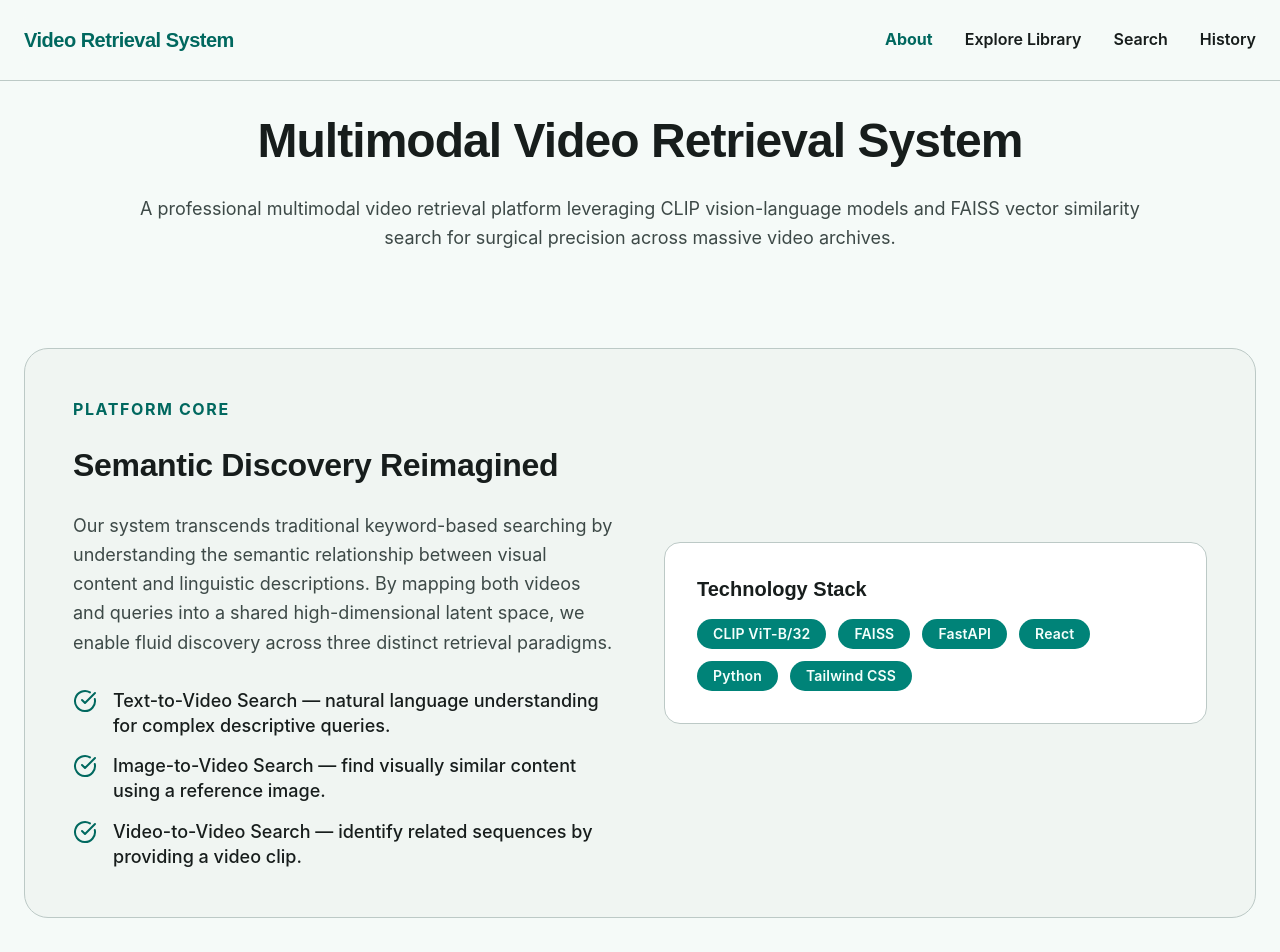
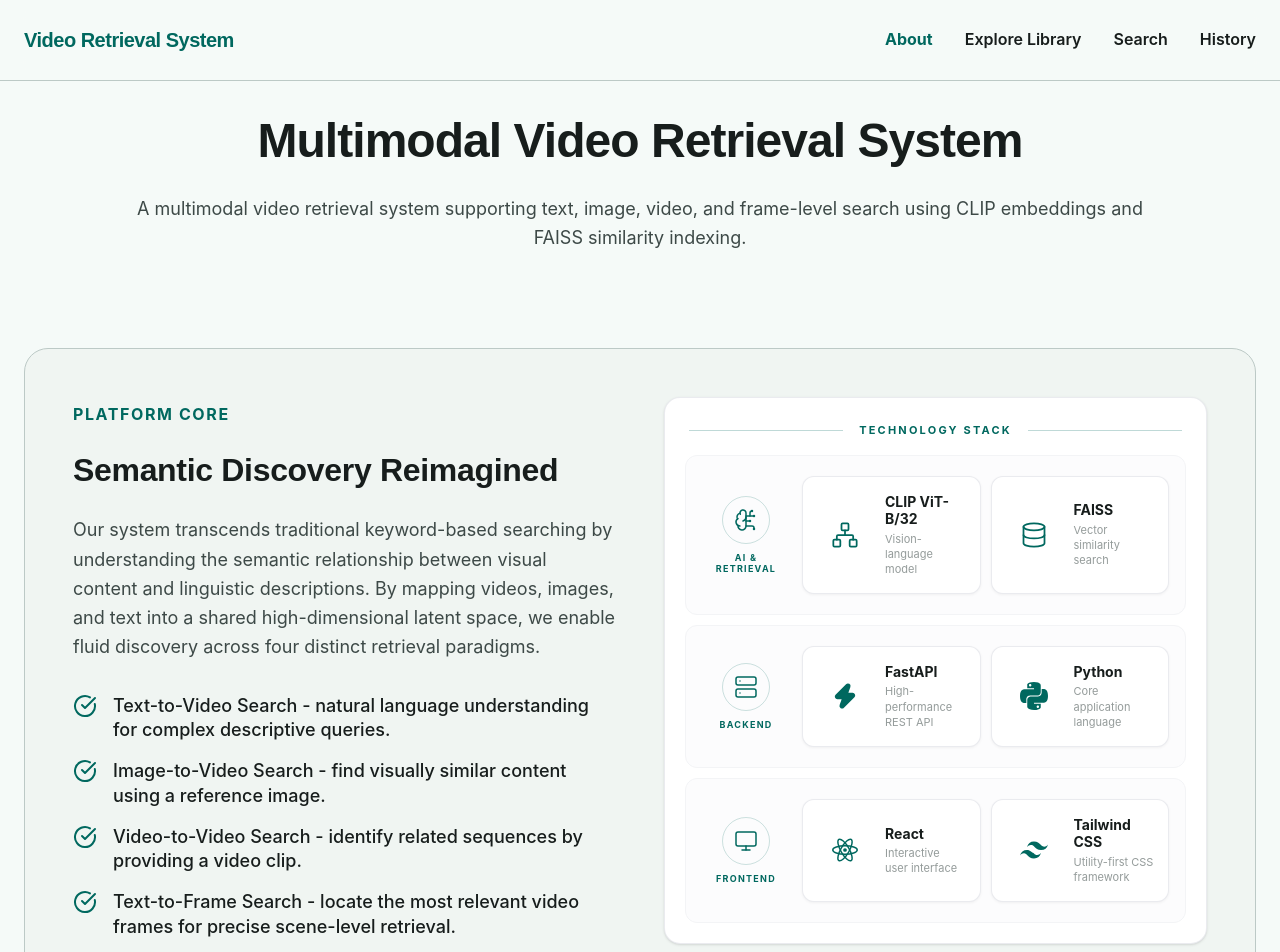
Before and after one commit to Jisansingh/video-retrievel-system, a React (Vite) app in the folder frontend/: page / in a window 1280 px wide. Shown: the top 952 px of the page. Built offline with nearby package versions, Linux system fonts and the light colour scheme.

Commit message:
about page changes

```diff
--- a/frontend/src/pages/About.jsx
+++ b/frontend/src/pages/About.jsx
@@ -1,6 +1,6 @@
 import Navbar from '../components/Navbar';
 import { Link } from 'react-router-dom';
-import { CheckCircle, Languages, Image as ImageIcon, Film, Grid3X3, Eye, PlayCircle, Search, Brain, Database, ArrowUpDown } from 'lucide-react';
+import { CheckCircle, Languages, Image as ImageIcon, Film, Grid3X3, ScanSearch, PlayCircle, Search, Brain, Database, ArrowUpDown, BrainCircuit, Server, Terminal, Monitor, Palette, Network, Zap } from 'lucide-react';
 
 export default function About() {
   return (
@@ -13,7 +13,7 @@ export default function About() {
         <section className="text-center max-w-5xl mx-auto w-full">
           <h1 className="font-display-lg text-display-lg text-on-surface mb-6 font-bold">Multimodal Video Retrieval System</h1>
           <p className="font-body-lg text-body-lg text-on-surface-variant leading-relaxed">
-            A professional multimodal video retrieval platform leveraging CLIP vision-language models and FAISS vector similarity search for surgical precision across massive video archives.
+            A multimodal video retrieval system supporting text, image, video, and frame-level search using CLIP embeddings and FAISS similarity indexing.
           </p>
         </section>
 
@@ -23,32 +23,147 @@ export default function About() {
             <span className="text-primary font-label-sm uppercase tracking-widest font-bold">Platform Core</span>
             <h2 className="font-headline-lg text-headline-lg font-bold">Semantic Discovery Reimagined</h2>
             <p className="font-body-md text-on-surface-variant leading-relaxed text-lg">
-              Our system transcends traditional keyword-based searching by understanding the semantic relationship between visual content and linguistic descriptions. By mapping both videos and queries into a shared high-dimensional latent space, we enable fluid discovery across three distinct retrieval paradigms.
+              Our system transcends traditional keyword-based searching by understanding the semantic relationship between visual content and linguistic descriptions. By mapping videos, images, and text into a shared high-dimensional latent space, we enable fluid discovery across four distinct retrieval paradigms.
             </p>
             <ul className="flex flex-col gap-4 mt-2">
               <li className="flex items-start gap-4">
                 <CheckCircle className="text-primary w-6 h-6 shrink-0" />
-                <span className="font-body-md font-medium text-on-surface text-lg leading-snug">Text-to-Video Search — natural language understanding for complex descriptive queries.</span>
+                <span className="font-body-md font-medium text-on-surface text-lg leading-snug">Text-to-Video Search - natural language understanding for complex descriptive queries.</span>
               </li>
               <li className="flex items-start gap-4">
                 <CheckCircle className="text-primary w-6 h-6 shrink-0" />
-                <span className="font-body-md font-medium text-on-surface text-lg leading-snug">Image-to-Video Search — find visually similar content using a reference image.</span>
+                <span className="font-body-md font-medium text-on-surface text-lg leading-snug">Image-to-Video Search - find visually similar content using a reference image.</span>
               </li>
               <li className="flex items-start gap-4">
                 <CheckCircle className="text-primary w-6 h-6 shrink-0" />
-                <span className="font-body-md font-medium text-on-surface text-lg leading-snug">Video-to-Video Search — identify related sequences by providing a video clip.</span>
+                <span className="font-body-md font-medium text-on-surface text-lg leading-snug">Video-to-Video Search - identify related sequences by providing a video clip.</span>
+              </li>
+              <li className="flex items-start gap-4">
+                <CheckCircle className="text-primary w-6 h-6 shrink-0" />
+                <span className="font-body-md font-medium text-on-surface text-lg leading-snug">Text-to-Frame Search - locate the most relevant video frames for precise scene-level retrieval.</span>
               </li>
             </ul>
           </div>
-          <div className="flex flex-col gap-4 p-8 bg-surface-container-lowest rounded-2xl border border-outline-variant">
-            <h3 className="font-headline-sm text-headline-sm font-bold text-on-surface">Technology Stack</h3>
-            <div className="flex flex-wrap gap-3">
-              <span className="px-4 py-2 bg-primary-container text-on-primary-container rounded-full font-label-md text-label-md font-semibold">CLIP ViT-B/32</span>
-              <span className="px-4 py-2 bg-primary-container text-on-primary-container rounded-full font-label-md text-label-md font-semibold">FAISS</span>
-              <span className="px-4 py-2 bg-primary-container text-on-primary-container rounded-full font-label-md text-label-md font-semibold">FastAPI</span>
-              <span className="px-4 py-2 bg-primary-container text-on-primary-container rounded-full font-label-md text-label-md font-semibold">React</span>
-              <span className="px-4 py-2 bg-primary-container text-on-primary-container rounded-full font-label-md text-label-md font-semibold">Python</span>
-              <span className="px-4 py-2 bg-primary-container text-on-primary-container rounded-full font-label-md text-label-md font-semibold">Tailwind CSS</span>
+          {/* Technology Stack - Premium Dashboard Layout */}
+          <div className="flex flex-col bg-white rounded-2xl border border-gray-200/80 shadow-sm overflow-hidden">
+            {/* Centered heading with decorative lines */}
+            <div className="flex items-center gap-4 px-6 pt-6 pb-4">
+              <div className="flex-1 h-px bg-primary/25"></div>
+              <span className="text-[11px] font-bold uppercase tracking-[0.2em] text-primary whitespace-nowrap">Technology Stack</span>
+              <div className="flex-1 h-px bg-primary/25"></div>
+            </div>
+
+            {/* Rows wrapper */}
+            <div className="flex flex-col gap-2.5 px-5 pb-5">
+
+              {/* AI & Retrieval Row */}
+              <div className="flex items-center gap-3 rounded-xl border border-gray-100 bg-gray-50/50 px-4 py-5">
+                {/* Category label — open, no harsh border */}
+                <div className="flex flex-col items-center justify-center gap-2 w-[88px] shrink-0">
+                  <div className="w-12 h-12 rounded-full border border-primary/20 bg-primary/8 flex items-center justify-center" style={{background: 'rgba(var(--color-primary-rgb, 13 148 136), 0.07)'}}>
+                    <BrainCircuit className="w-6 h-6 text-primary" strokeWidth={1.5} />
+                  </div>
+                  <span className="text-[9px] font-bold uppercase tracking-[0.14em] text-primary text-center leading-tight">AI &amp;<br/>Retrieval</span>
+                </div>
+
+                {/* Tech cards */}
+                <div className="flex flex-1 gap-2.5 min-w-0">
+                  <div className="flex items-center gap-3 flex-1 min-w-0 rounded-xl border border-gray-200/80 bg-white px-3.5 py-4 shadow-[0_1px_3px_rgba(0,0,0,0.05)] cursor-default transition-all duration-200 hover:-translate-y-0.5 hover:shadow-[0_4px_12px_rgba(0,0,0,0.08)] hover:border-primary/30">
+                    <div className="w-14 h-14 rounded-xl flex items-center justify-center shrink-0" style={{background: 'rgba(var(--color-primary-rgb, 13 148 136), 0.12)'}}>
+                      <Network className="w-7 h-7 text-primary" strokeWidth={1.5} />
+                    </div>
+                    <div className="min-w-0">
+                      <p className="font-bold text-[14px] text-on-surface leading-tight">CLIP ViT-B/32</p>
+                      <p className="text-[11px] text-on-surface-variant/55 leading-snug mt-1">Vision-language model</p>
+                    </div>
+                  </div>
+                  <div className="flex items-center gap-3 flex-1 min-w-0 rounded-xl border border-gray-200/80 bg-white px-3.5 py-4 shadow-[0_1px_3px_rgba(0,0,0,0.05)] cursor-default transition-all duration-200 hover:-translate-y-0.5 hover:shadow-[0_4px_12px_rgba(0,0,0,0.08)] hover:border-primary/30">
+                    <div className="w-14 h-14 rounded-xl flex items-center justify-center shrink-0" style={{background: 'rgba(var(--color-primary-rgb, 13 148 136), 0.12)'}}>
+                      <Database className="w-7 h-7 text-primary" strokeWidth={1.5} />
+                    </div>
+                    <div className="min-w-0">
+                      <p className="font-bold text-[14px] text-on-surface leading-tight">FAISS</p>
+                      <p className="text-[11px] text-on-surface-variant/55 leading-snug mt-1">Vector similarity search</p>
+                    </div>
+                  </div>
+                </div>
+              </div>
+
+              {/* Backend Row */}
+              <div className="flex items-center gap-3 rounded-xl border border-gray-100 bg-gray-50/50 px-4 py-5">
+                <div className="flex flex-col items-center justify-center gap-2 w-[88px] shrink-0">
+                  <div className="w-12 h-12 rounded-full border border-primary/20 flex items-center justify-center" style={{background: 'rgba(var(--color-primary-rgb, 13 148 136), 0.07)'}}>
+                    <Server className="w-6 h-6 text-primary" strokeWidth={1.5} />
+                  </div>
+                  <span className="text-[9px] font-bold uppercase tracking-[0.14em] text-primary text-center leading-tight">Backend</span>
+                </div>
+
+                <div className="flex flex-1 gap-2.5 min-w-0">
+                  <div className="flex items-center gap-3 flex-1 min-w-0 rounded-xl border border-gray-200/80 bg-white px-3.5 py-4 shadow-[0_1px_3px_rgba(0,0,0,0.05)] cursor-default transition-all duration-200 hover:-translate-y-0.5 hover:shadow-[0_4px_12px_rgba(0,0,0,0.08)] hover:border-primary/30">
+                    <div className="w-14 h-14 rounded-xl flex items-center justify-center shrink-0" style={{background: 'rgba(var(--color-primary-rgb, 13 148 136), 0.12)'}}>
+                      <Zap className="w-7 h-7 text-primary" strokeWidth={1.5} fill="currentColor" />
+                    </div>
+                    <div className="min-w-0">
+                      <p className="font-bold text-[14px] text-on-surface leading-tight">FastAPI</p>
+                      <p className="text-[11px] text-on-surface-variant/55 leading-snug mt-1">High-performance REST API</p>
+                    </div>
+                  </div>
+                  <div className="flex items-center gap-3 flex-1 min-w-0 rounded-xl border border-gray-200/80 bg-white px-3.5 py-4 shadow-[0_1px_3px_rgba(0,0,0,0.05)] cursor-default transition-all duration-200 hover:-translate-y-0.5 hover:shadow-[0_4px_12px_rgba(0,0,0,0.08)] hover:border-primary/30">
+                    <div className="w-14 h-14 rounded-xl flex items-center justify-center shrink-0" style={{background: 'rgba(var(--color-primary-rgb, 13 148 136), 0.12)'}}>
+                      {/* Python official logo — monochrome SVG */}
+                      <svg viewBox="0 0 24 24" fill="currentColor" className="w-7 h-7 text-primary" aria-hidden="true">
+                        <path d="M11.914 0C5.82 0 6.2 2.656 6.2 2.656l.007 2.752h5.814v.826H3.9S0 5.789 0 11.969C0 18.149 3.403 17.93 3.403 17.93h2.034v-2.875s-.11-3.402 3.347-3.402h5.766s3.236.052 3.236-3.13V3.127S18.33 0 11.914 0zm-3.2 1.809c.578 0 1.048.47 1.048 1.05s-.47 1.048-1.048 1.048c-.58 0-1.05-.47-1.05-1.048s.47-1.05 1.05-1.05z"/>
+                        <path d="M12.086 24c6.094 0 5.714-2.656 5.714-2.656l-.007-2.752H12V17.766h8.121S24 18.211 24 12.031C24 5.851 20.597 6.07 20.597 6.07h-2.034v2.875s.11 3.402-3.347 3.402H9.45s-3.236-.052-3.236 3.13v5.396S5.67 24 12.086 24zm3.2-1.809c-.578 0-1.048-.47-1.048-1.05s.47-1.048 1.048-1.048c.58 0 1.05.47 1.05 1.048s-.47 1.05-1.05 1.05z"/>
+                      </svg>
+                    </div>
+                    <div className="min-w-0">
+                      <p className="font-bold text-[14px] text-on-surface leading-tight">Python</p>
+                      <p className="text-[11px] text-on-surface-variant/55 leading-snug mt-1">Core application language</p>
+                    </div>
+                  </div>
+                </div>
+              </div>
+
+              {/* Frontend Row */}
+              <div className="flex items-center gap-3 rounded-xl border border-gray-100 bg-gray-50/50 px-4 py-5">
+                <div className="flex flex-col items-center justify-center gap-2 w-[88px] shrink-0">
+                  <div className="w-12 h-12 rounded-full border border-primary/20 flex items-center justify-center" style={{background: 'rgba(var(--color-primary-rgb, 13 148 136), 0.07)'}}>
+                    <Monitor className="w-6 h-6 text-primary" strokeWidth={1.5} />
+                  </div>
+                  <span className="text-[9px] font-bold uppercase tracking-[0.14em] text-primary text-center leading-tight">Frontend</span>
+                </div>
+
+                <div className="flex flex-1 gap-2.5 min-w-0">
+                  <div className="flex items-center gap-3 flex-1 min-w-0 rounded-xl border border-gray-200/80 bg-white px-3.5 py-4 shadow-[0_1px_3px_rgba(0,0,0,0.05)] cursor-default transition-all duration-200 hover:-translate-y-0.5 hover:shadow-[0_4px_12px_rgba(0,0,0,0.08)] hover:border-primary/30">
+                    <div className="w-14 h-14 rounded-xl flex items-center justify-center shrink-0" style={{background: 'rgba(var(--color-primary-rgb, 13 148 136), 0.12)'}}>
+                      {/* React official atom logo — monochrome SVG */}
+                      <svg viewBox="0 0 24 24" fill="none" stroke="currentColor" strokeWidth="1.25" strokeLinecap="round" className="w-7 h-7 text-primary" aria-hidden="true">
+                        <ellipse cx="12" cy="12" rx="10.5" ry="3.6"/>
+                        <ellipse cx="12" cy="12" rx="10.5" ry="3.6" transform="rotate(60 12 12)"/>
+                        <ellipse cx="12" cy="12" rx="10.5" ry="3.6" transform="rotate(120 12 12)"/>
+                        <circle cx="12" cy="12" r="1.6" fill="currentColor" stroke="none"/>
+                      </svg>
+                    </div>
+                    <div className="min-w-0">
+                      <p className="font-bold text-[14px] text-on-surface leading-tight">React</p>
+                      <p className="text-[11px] text-on-surface-variant/55 leading-snug mt-1">Interactive user interface</p>
+                    </div>
+                  </div>
+                  <div className="flex items-center gap-3 flex-1 min-w-0 rounded-xl border border-gray-200/80 bg-white px-3.5 py-4 shadow-[0_1px_3px_rgba(0,0,0,0.05)] cursor-default transition-all duration-200 hover:-translate-y-0.5 hover:shadow-[0_4px_12px_rgba(0,0,0,0.08)] hover:border-primary/30">
+                    <div className="w-14 h-14 rounded-xl flex items-center justify-center shrink-0" style={{background: 'rgba(var(--color-primary-rgb, 13 148 136), 0.12)'}}>
+                      {/* Tailwind CSS official wave logo — monochrome SVG */}
+                      <svg viewBox="0 0 24 24" fill="currentColor" className="w-7 h-7 text-primary" aria-hidden="true">
+                        <path d="M12.001 4.8c-3.2 0-5.2 1.6-6 4.8 1.2-1.6 2.6-2.2 4.2-1.8.913.228 1.565.89 2.288 1.624C13.666 10.618 15.027 12 18.001 12c3.2 0 5.2-1.6 6-4.8-1.2 1.6-2.6 2.2-4.2 1.8-.913-.228-1.565-.89-2.288-1.624C16.337 6.182 14.976 4.8 12.001 4.8zm-6 7.2c-3.2 0-5.2 1.6-6 4.8 1.2-1.6 2.6-2.2 4.2-1.8.913.228 1.565.89 2.288 1.624 1.177 1.194 2.538 2.576 5.512 2.576 3.2 0 5.2-1.6 6-4.8-1.2 1.6-2.6 2.2-4.2 1.8-.913-.228-1.565-.89-2.288-1.624C10.337 14.382 8.976 12 6.001 12z"/>
+                      </svg>
+                    </div>
+                    <div className="min-w-0">
+                      <p className="font-bold text-[14px] text-on-surface leading-tight">Tailwind CSS</p>
+                      <p className="text-[11px] text-on-surface-variant/55 leading-snug mt-1">Utility-first CSS framework</p>
+                    </div>
+                  </div>
+                </div>
+              </div>
+
             </div>
           </div>
         </section>
@@ -90,10 +205,10 @@ export default function About() {
             </div>
             <div className="bg-surface-container-lowest p-10 rounded-2xl border border-outline-variant hover:shadow-lg transition-shadow h-full min-h-[280px] flex flex-col">
               <div className="w-16 h-16 bg-primary-container rounded-2xl flex items-center justify-center mb-8 shrink-0">
-                <Eye className="text-on-primary-container w-8 h-8" />
+                <ScanSearch className="text-on-primary-container w-8 h-8" />
               </div>
-              <h3 className="font-headline-sm text-headline-sm font-bold mb-4">Thumbnail Preview</h3>
-              <p className="font-body-sm text-on-surface-variant text-base leading-relaxed flex-grow">Instant frame previews from the first frame of each video allow rapid assessment of retrieval relevance without full playback.</p>
+              <h3 className="font-headline-sm text-headline-sm font-bold mb-4">Text-to-Frame Search</h3>
+              <p className="font-body-sm text-on-surface-variant text-base leading-relaxed flex-grow">Search using natural language and retrieve the most relevant video frames with timestamp information for precise scene localization.</p>
             </div>
             <div className="bg-surface-container-lowest p-10 rounded-2xl border border-outline-variant hover:shadow-lg transition-shadow h-full min-h-[280px] flex flex-col">
               <div className="w-16 h-16 bg-primary-container rounded-2xl flex items-center justify-center mb-8 shrink-0">
@@ -118,7 +233,7 @@ export default function About() {
               <div className="w-24 h-24 rounded-full bg-surface-container-lowest flex items-center justify-center border-[5px] border-primary mb-6 shadow-md">
                 <Search className="text-primary w-11 h-11" />
               </div>
-              <h4 className="font-label-md text-label-md font-bold mb-3 text-lg">User Query</h4>
+              <h4 className="font-label-md text-label-md font-bold mb-3 text-lg">Text / Image / Video Query</h4>
               <p className="font-body-sm text-on-surface-variant max-w-[220px] text-base leading-snug">Input text, image, or video seed.</p>
             </div>
 
```
